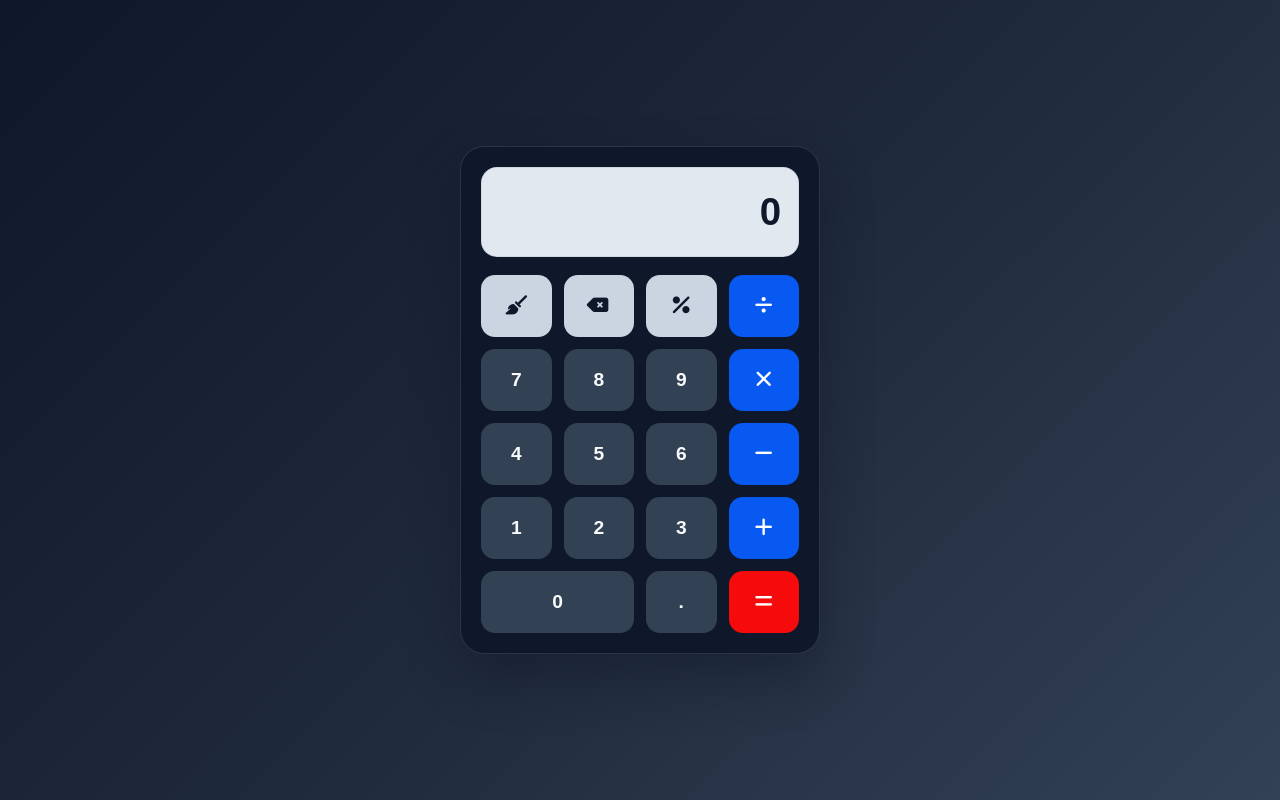
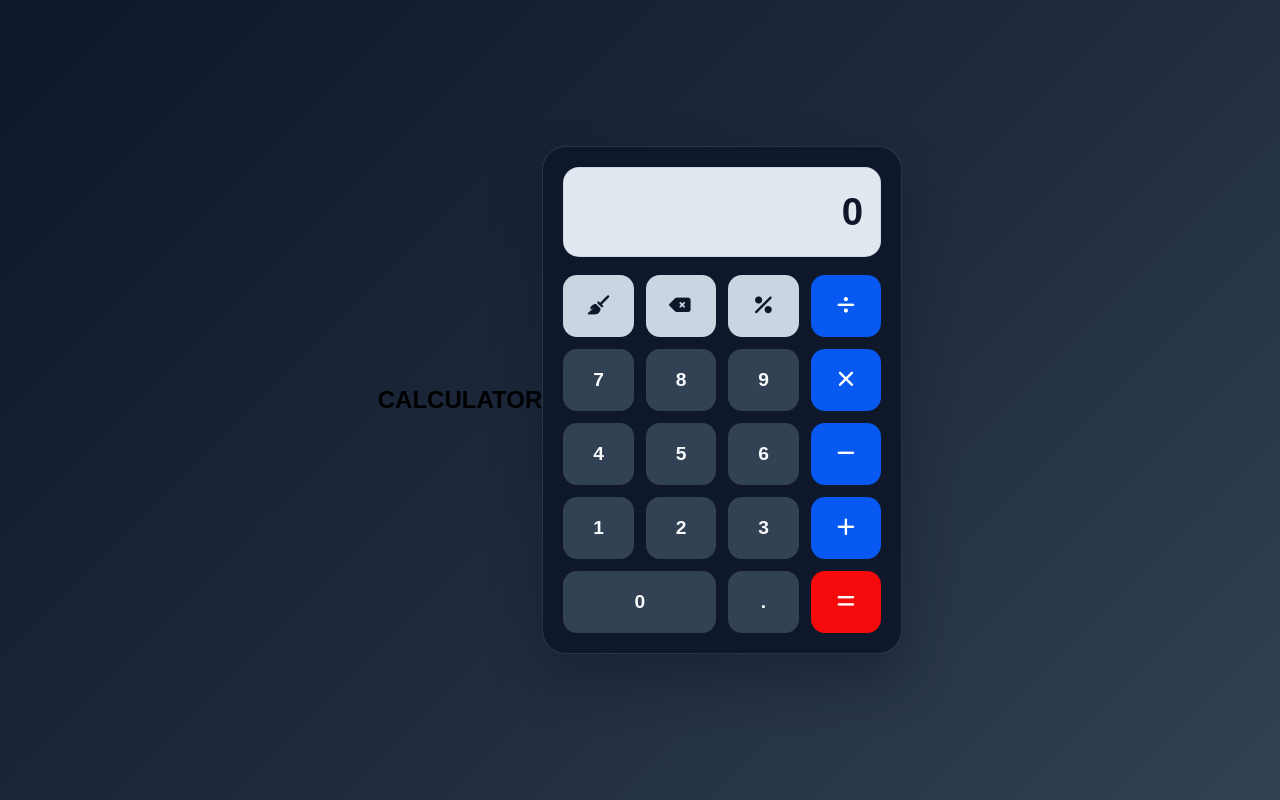
Before and after one commit to ashutosh2630/Calculator, a plain HTML site: page index.html in a window 1280 px wide. Drawn offline with Linux system fonts and the light colour scheme.

Commit message:
Update index.html

```diff
--- a/index.html
+++ b/index.html
@@ -8,6 +8,7 @@
     <link rel="stylesheet" href="style.css" />
 </head>
 <body>
+    <h2>CALCULATOR</h2>
     <div class="calculator">
         <div class="display">
             <input type="text" value="0" disabled />
```
